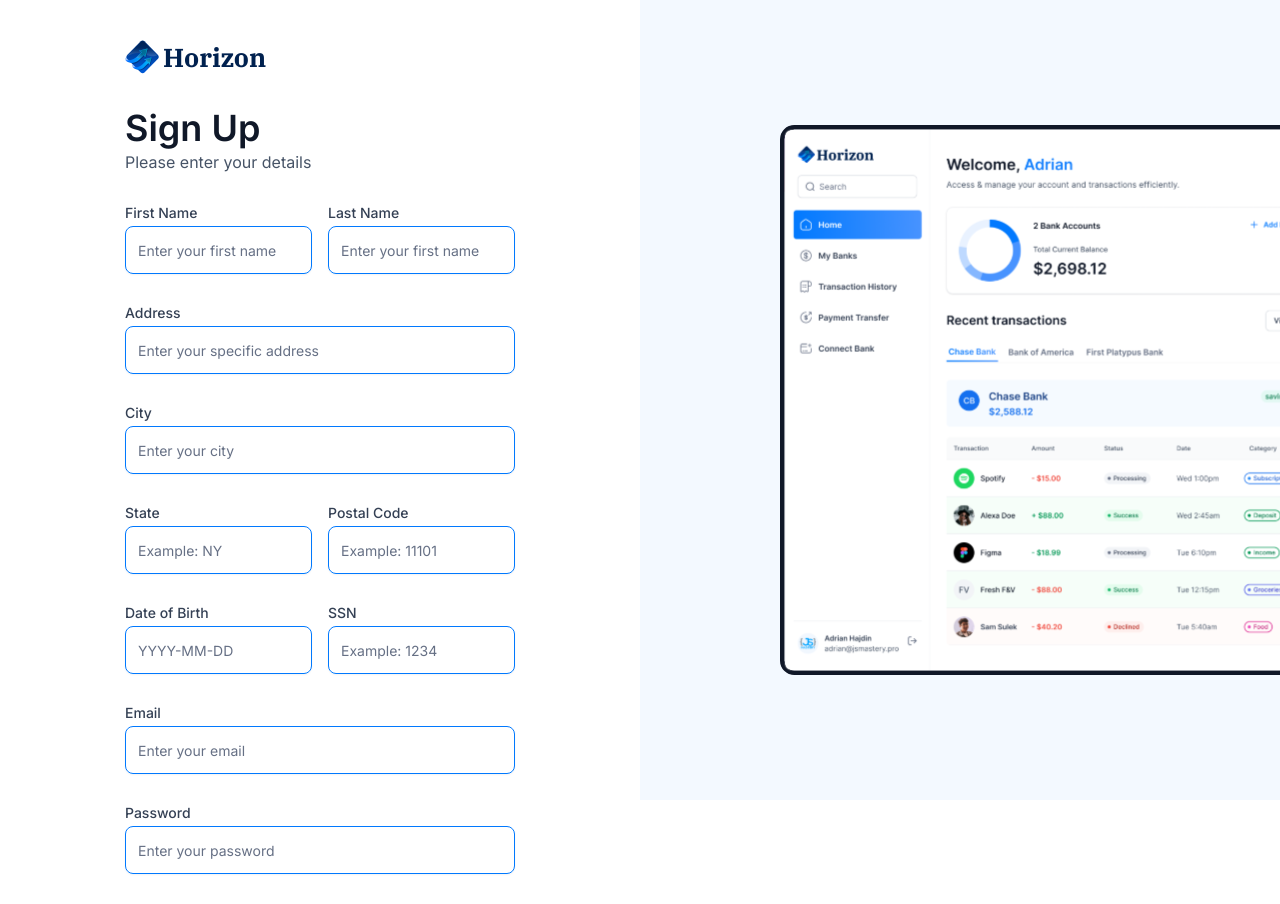
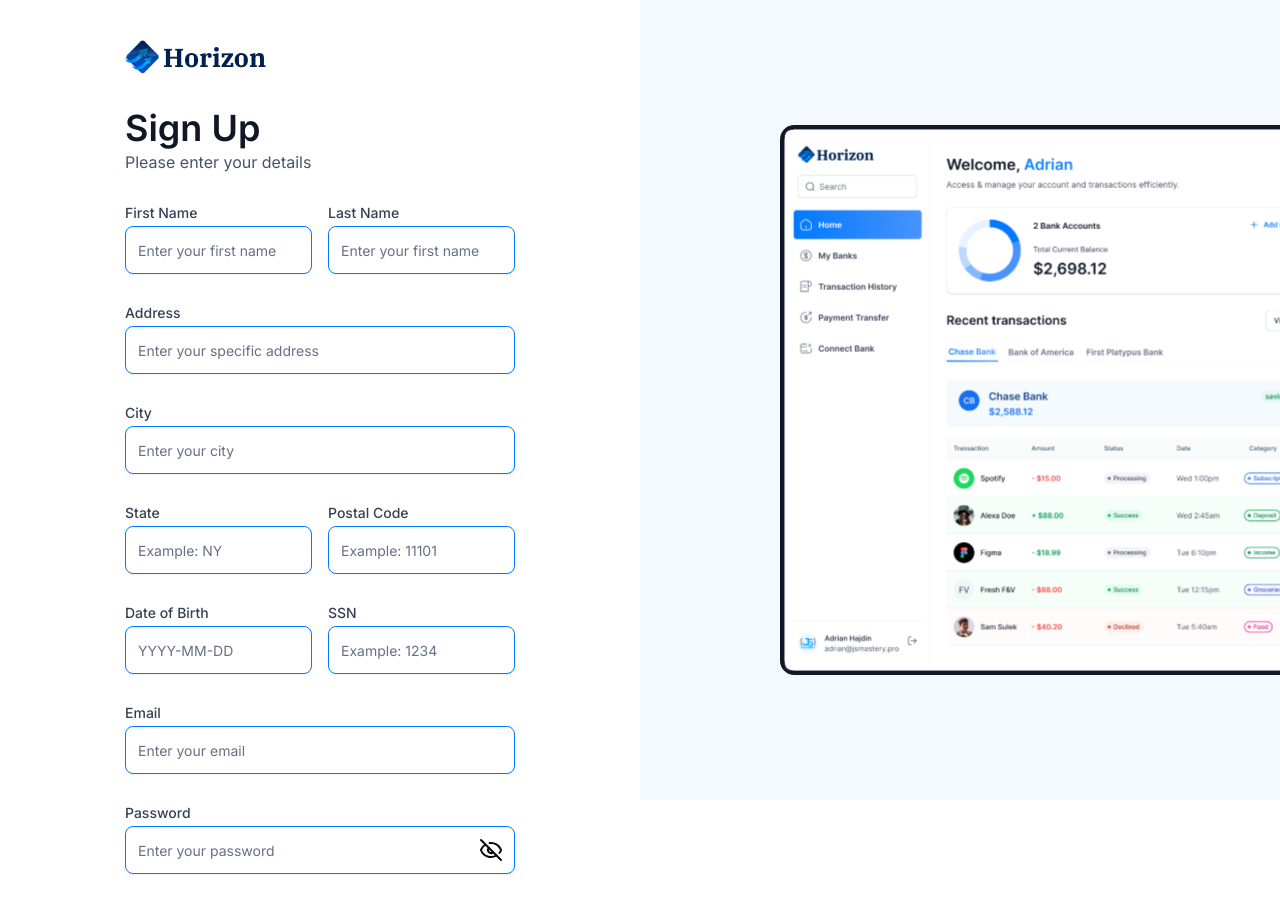
Before and after one commit to skippergoroye/Banking, a Next.js app: page /sign-up in a window 1280 px wide. Shown: the top 904 px of the page. Built offline with nearby package versions, Linux system fonts and the light colour scheme.

Commit message:
feat input field fixed

```diff
--- a/components/AuthForm.tsx
+++ b/components/AuthForm.tsx
@@ -21,11 +21,13 @@ import {
 import { Input } from "@/components/ui/input";
 import CustomInput from "./CustomInput";
 import { authFormSchema } from "@/lib/utils";
+import { Eye, EyeOff } from "lucide-react";
 
 const AuthForm = ({ type }: { type: string }) => {
   const router = useRouter();
   const [user, setUser] = useState(null);
   const [isLoading, setIsLoading] = useState(false);
+  const [showPassword, setShowPassword] = useState<boolean>(false);
 
   const formSchema = authFormSchema(type);
   // 1. Define your form.
@@ -112,7 +114,22 @@ const AuthForm = ({ type }: { type: string }) => {
                 control={form.control}
                 name="password"
                 label="Password"
+                type={showPassword ? "text" : "password"}
                 placeholder="Enter your password"
+                rightIcon={
+                  showPassword ? (
+                    <Eye
+                      className="cursor-pointer"
+                      onClick={() => setShowPassword(!showPassword)}
+                    />
+                  ) : (
+                    <EyeOff
+                      className="cursor-pointer"
+                      onClick={() => setShowPassword(!showPassword)}
+                    />
+                  )
+                }
+
               />
 
               <div className="flex flex-col gap-4">
--- a/components/CustomInput.tsx
+++ b/components/CustomInput.tsx
@@ -21,9 +21,11 @@ interface CustomInput {
   name: FieldPath<z.infer<typeof formSchema>>;
   label: string;
   placeholder: string;
+  rightIcon?: React.ReactNode;
+  type?: string;
 }
 
-const CustomInput = ({ control, name, label, placeholder }: CustomInput) => {
+const CustomInput = ({ control, type, name, label, placeholder, rightIcon }: CustomInput) => {
   return (
     <FormField
     control={control}
@@ -38,8 +40,9 @@ const CustomInput = ({ control, name, label, placeholder }: CustomInput) => {
             <Input
               placeholder={placeholder}
               className="text-16 placeholder:text-16 h-12 rounded-lg border border-bankGradient text-gray-900 placeholder:text-gray-500"
-              type={name === 'password' ? 'password' : 'text'}
+              type={type}
               {...field}
+              rightIcon={rightIcon}
             />
           </FormControl>
           <FormMessage className="text-12 text-red-500 mt-2" />
--- a/components/ui/input.tsx
+++ b/components/ui/input.tsx
@@ -1,13 +1,20 @@
-import * as React from "react"
+import * as React from "react";
 
-import { cn } from "@/lib/utils"
+import { cn } from "@/lib/utils";
 
-export interface InputProps
-  extends React.InputHTMLAttributes<HTMLInputElement> {}
+export interface InputProps extends React.InputHTMLAttributes<HTMLInputElement> {
+  className?: string;
+  type?: string;
+  leftIcon?: React.ReactNode;
+  rightIcon?: React.ReactNode;
+  placeholder?: string;
+  error?: string;
+}
 
 const Input = React.forwardRef<HTMLInputElement, InputProps>(
-  ({ className, type, ...props }, ref) => {
+  ({ className, type, rightIcon, ...props }, ref) => {
     return (
+      <div className={cn(`relative w-full`)}>
         <input
           type={type}
           className={cn(
@@ -17,9 +24,15 @@ const Input = React.forwardRef<HTMLInputElement, InputProps>(
           ref={ref}
           {...props}
         />
-    )
+         {!!rightIcon && (
+          <div className="absolute right-3 top-[50%] -translate-y-[50%]">
+            {rightIcon}
+          </div>
+        )}
+      </div>
+    );
   }
-)
-Input.displayName = "Input"
+);
+Input.displayName = "Input";
 
-export { Input }
+export { Input };
```
Lines whose indentation alone changed are shown as unchanged.
